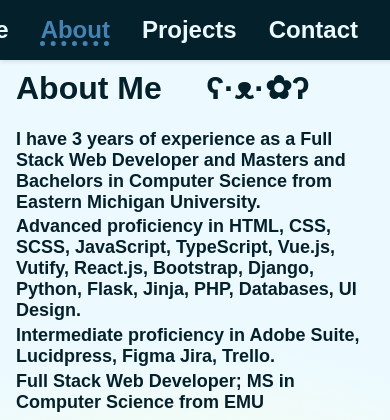
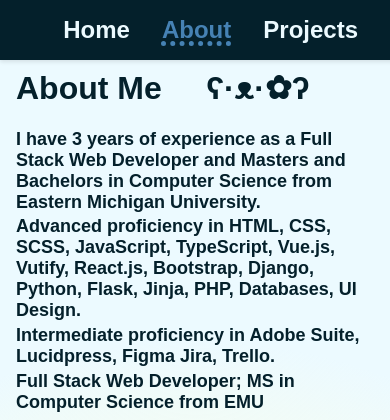
Before and after one commit to SarahYaw/PortfolioSite, a Flask app: page /about in a window 390 px wide. Shown: the top 420 px of the page. Run offline with Flask 3, Linux system fonts and the light colour scheme.

Commit message:
more mobile

```diff
--- a/website/templates/navbar.html
+++ b/website/templates/navbar.html
@@ -3,6 +3,5 @@
         <li><a href="/" class='{{"selected" if request.path == "/"}}'>Home</a></li>
         <li><a href="/about" class='{{"selected" if request.path == "/about"}}'>About</a></li>
         <li><a href="/projects" class='{{"selected" if request.path == "/projects"}}'>Projects</a></li>
-        <li><a href="/contact" class='{{"selected" if request.path == "/contact"}}'>Contact</a></li>
     </ul>
 </nav>
--- a/website/templates/projects.html
+++ b/website/templates/projects.html
@@ -1,6 +1,5 @@
 {% extends "layout.html" %}
 {% block content %}
-    <!-- TODO: style these so there's a fixed height; also do something w the whitespace -->
     <h1>Some Things I've Made &nbsp; &nbsp; ୧ʕ•̀ᴥ•́ʔ୨</h1>
     <p>More professional info on <a href="https://github.com/SarahYaw" target="_blank">GitHub</a> and <a href="https://www.linkedin.com/in/sarah-yaw-96310b148" target="_blank">LinkedIn</a></p>
     <h2>Coding</h2>
--- a/website/templates/timelines.html
+++ b/website/templates/timelines.html
@@ -3,9 +3,8 @@
 <div class="timeline {{number}}">
     <ul class="timeline-events">
         {% for item in timeline %}
-        <li class="{{item.tags}}" onmouseover="togglePopup(this)" onmouseout="togglePopup(this)" onclick="toggleCardView(this)">
+        <li class="{{item.tags}}" onclick="togglePopup(this)">
             <div class="card squished">
-                <!-- TODO: make the title a thing everything else collapses under until hover/click -->
                 {% if item.link %}
                 <p class="title"><a href={{item.link}} target="_blank">{{item.title}}</a></p>
                 {% else %}
```
